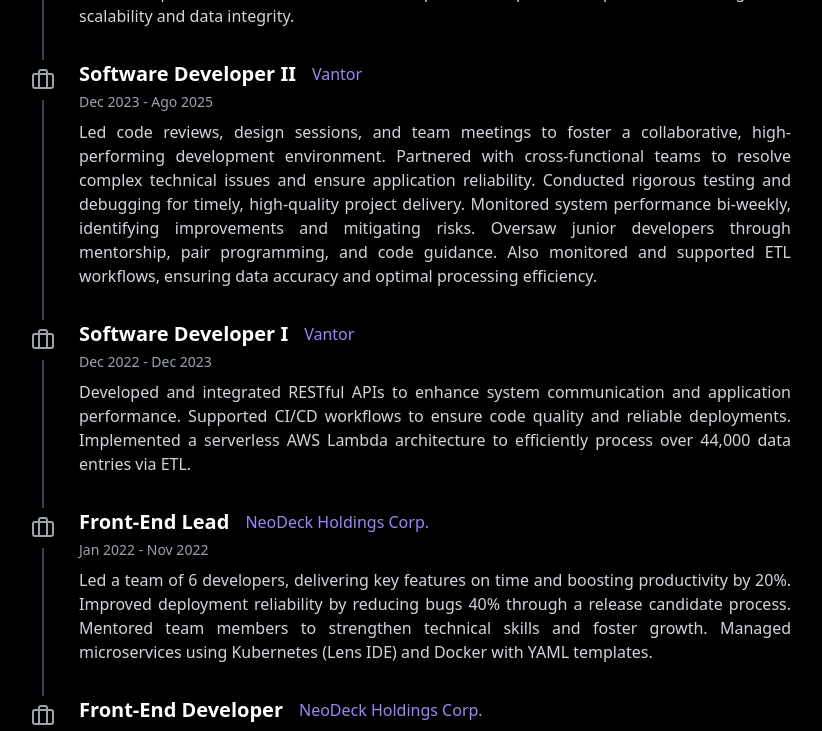
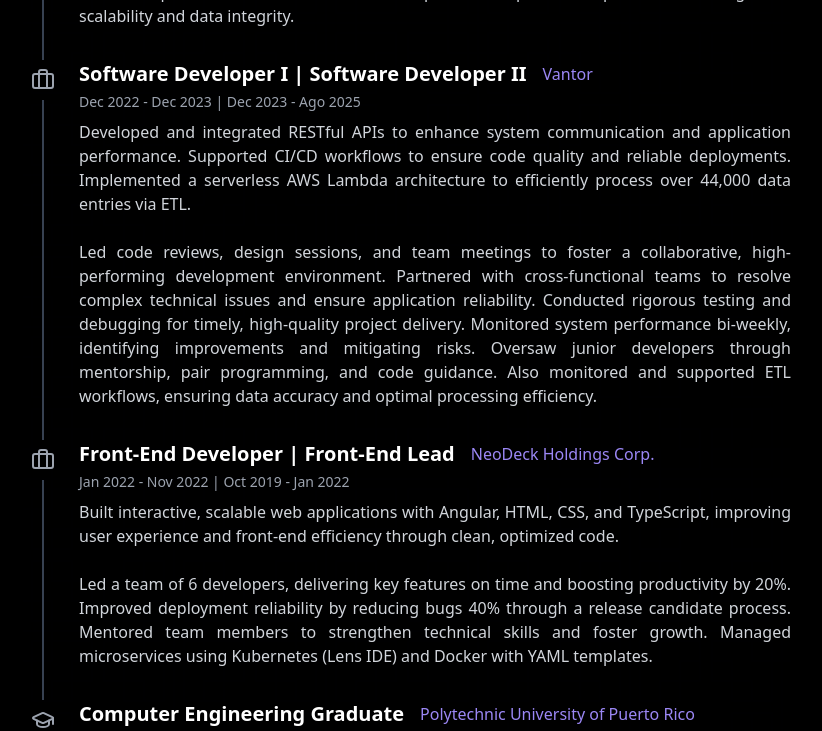
Before and after one commit to HectorColon/portfolio-design-journey, a React (Vite) app: page / in a window 1280 px wide. Shown: the part 3600-4331 px from the top of the page, without its empty margins (233-1055 px from the left). Built offline with nearby package versions, Linux system fonts and the light colour scheme.

Commit message:
timeline-workexperience-improvements

```diff
--- a/src/components/sections/ContactMe.tsx
+++ b/src/components/sections/ContactMe.tsx
@@ -1,5 +1,4 @@
-import { Circle, Clock, Download, MapPin, Paperclip } from "lucide-react"
-import { Button } from "../ui/button"
+import { Circle, Clock, MapPin, Paperclip } from "lucide-react"
 import { contactMethods } from "@/constants/contact_methods"
 
 interface ContactMeProps {
--- a/src/components/ui/experience-timeline/TimelineItem.tsx
+++ b/src/components/ui/experience-timeline/TimelineItem.tsx
@@ -30,7 +30,8 @@ const TimelineItem = ({
           <span className="text-portfolio-primary">{company}</span>
         </div>
         <div className="text-sm text-gray-400 mt-1">{period}</div>
-        <p className="text-gray-300 mt-2 text-justify">{description}</p>
+        <div className="text-gray-300 mt-2 text-justify" dangerouslySetInnerHTML={{ __html: description }} />
+        {/* <p className="text-gray-300 mt-2 text-justify">{description}</p> */}
       </div>
     </div>
   );
--- a/src/constants/work_experience.tsx
+++ b/src/constants/work_experience.tsx
@@ -7,33 +7,33 @@ export const workExperience = [
         description: "Developed and maintained automated data workflows using Python and Stonebranch, optimizing data processing and reducing manual intervention across multiple systems. Managed and monitored SSIS jobs and SQL Server processes to ensure reliable and efficient ETL operations. Designed and implemented SQL queries and stored procedures to support reporting, analytics, and operational needs. Collaborated with cross-functional teams to manage and validate PBM data, including benefits, patient information, and prior authorizations, ensuring accuracy and compliance with healthcare standards. Proactively identified performance bottlenecks and implemented process improvements for greater scalability and data integrity."
     },
     {
-        title: "Software Developer II",
+        title: "Software Developer I | Software Developer II",
         company: "Vantor",
-        period: "Dec 2023 - Ago 2025",
+        period: "Dec 2022 - Dec 2023 | Dec 2023 - Ago 2025",
         type: "work",
-        description: "Led code reviews, design sessions, and team meetings to foster a collaborative, high-performing development environment. Partnered with cross-functional teams to resolve complex technical issues and ensure application reliability. Conducted rigorous testing and debugging for timely, high-quality project delivery. Monitored system performance bi-weekly, identifying improvements and mitigating risks. Oversaw junior developers through mentorship, pair programming, and code guidance. Also monitored and supported ETL workflows, ensuring data accuracy and optimal processing efficiency."
+        description: "Developed and integrated RESTful APIs to enhance system communication and application performance. Supported CI/CD workflows to ensure code quality and reliable deployments. Implemented a serverless AWS Lambda architecture to efficiently process over 44,000 data entries via ETL.<br><br> Led code reviews, design sessions, and team meetings to foster a collaborative, high-performing development environment. Partnered with cross-functional teams to resolve complex technical issues and ensure application reliability. Conducted rigorous testing and debugging for timely, high-quality project delivery. Monitored system performance bi-weekly, identifying improvements and mitigating risks. Oversaw junior developers through mentorship, pair programming, and code guidance. Also monitored and supported ETL workflows, ensuring data accuracy and optimal processing efficiency."
     },
+    // {
+    //     title: "Software Developer I",
+    //     company: "Vantor",
+    //     period: "Dec 2022 - Dec 2023",
+    //     type: "work",
+    //     description: "Developed and integrated RESTful APIs to enhance system communication and application performance. Supported CI/CD workflows to ensure code quality and reliable deployments. Implemented a serverless AWS Lambda architecture to efficiently process over 44,000 data entries via ETL."
+    // },
     {
-        title: "Software Developer I",
-        company: "Vantor",
-        period: "Dec 2022 - Dec 2023",
+        title: "Front-End Developer | Front-End Lead",
+        company: "NeoDeck Holdings Corp.",
+        period: "Jan 2022 - Nov 2022 | Oct 2019 - Jan 2022",
         type: "work",
-        description: "Developed and integrated RESTful APIs to enhance system communication and application performance. Supported CI/CD workflows to ensure code quality and reliable deployments. Implemented a serverless AWS Lambda architecture to efficiently process over 44,000 data entries via ETL."
+        description: "Built interactive, scalable web applications with Angular, HTML, CSS, and TypeScript, improving user experience and front-end efficiency through clean, optimized code. <br><br> Led a team of 6 developers, delivering key features on time and boosting productivity by 20%. Improved deployment reliability by reducing bugs 40% through a release candidate process. Mentored team members to strengthen technical skills and foster growth. Managed microservices using Kubernetes (Lens IDE) and Docker with YAML templates."
     },
-    {
-        title: "Front-End Lead",
-        company: "NeoDeck Holdings Corp.",
-        period: "Jan 2022 - Nov 2022",
-        type: "work",
-        description: "Led a team of 6 developers, delivering key features on time and boosting productivity by 20%. Improved deployment reliability by reducing bugs 40% through a release candidate process. Mentored team members to strengthen technical skills and foster growth. Managed microservices using Kubernetes (Lens IDE) and Docker with YAML templates."
-    },
-    {
-        title: "Front-End Developer",
-        company: "NeoDeck Holdings Corp.",
-        period: "Oct 2019 - Jan 2022",
-        type: "work",
-        description: "Built interactive, scalable web applications with Angular, HTML, CSS, and TypeScript, improving user experience and front-end efficiency through clean, optimized code."
-    },
+    // {
+    //     title: "Front-End Developer",
+    //     company: "NeoDeck Holdings Corp.",
+    //     period: "Oct 2019 - Jan 2022",
+    //     type: "work",
+    //     description: "Built interactive, scalable web applications with Angular, HTML, CSS, and TypeScript, improving user experience and front-end efficiency through clean, optimized code."
+    // },
     {
         title: "Computer Engineering Graduate",
         company: "Polytechnic University of Puerto Rico",
```
